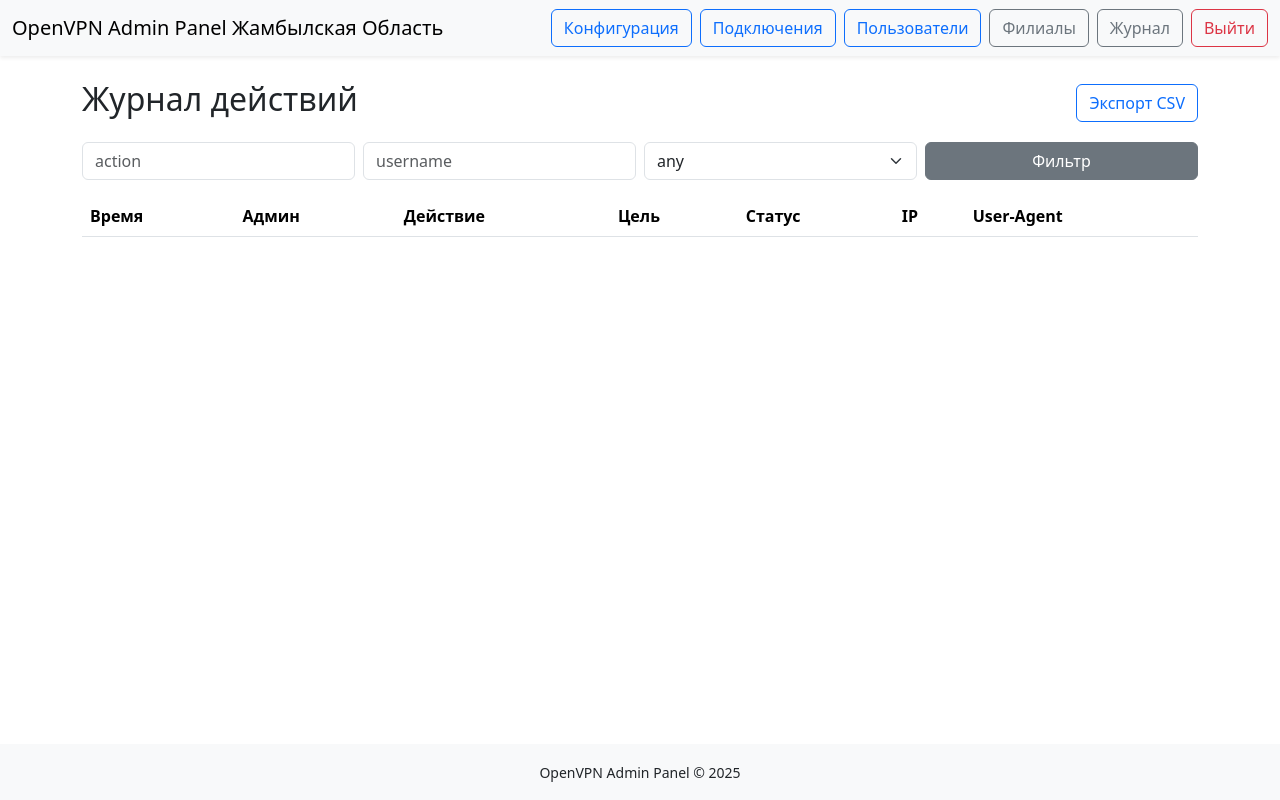
After one commit to lekha100101/openvpn-admin, a Flask app: page /audit in a window 1280 px wide. The commit adds this page. Run offline with Flask 3, Linux system fonts and the light colour scheme; a user stored in the database is signed in; tables that the repository leaves empty hold one stand-in row (values such as "Sample post"); lists and menus that the app fills with data are empty.

Commit message:
feat: audit + RBAC + admins UI; fix DB path to instance/data.db

```diff
--- a/app.py
+++ b/app.py
@@ -1,8 +1,9 @@
-from flask import Flask, render_template, request, redirect, url_for, flash, send_file, jsonify
+from flask import Flask, render_template, request, redirect, url_for, flash, send_file, jsonify, abort
 from flask_login import login_user, login_required, logout_user, current_user
 from flask_limiter import Limiter
 from flask_limiter.util import get_remote_address
-import datetime, socket, io
+import datetime, socket, io, os, logging
+from logging.handlers import RotatingFileHandler
 from extensions import db, login_manager
 from config import Config
 
@@ -12,11 +13,26 @@ def log_auth_attempt(timestamp, username, ip, result):
         log_file.write(log_line)
 
 def create_app():
+    import os
     app = Flask(__name__)
     app.config.from_object(Config)
 
+    os.makedirs(app.instance_path, exist_ok=True)
+    db_path = os.path.join(app.instance_path, "data.db")
+    app.config["SQLALCHEMY_DATABASE_URI"] = "sqlite:///" + db_path
+    app.logger.info(f"DB path set to {db_path}")
+
     # Передаём APP_TITLE во все шаблоны
     app.jinja_env.globals.update(APP_TITLE=app.config.get("APP_TITLE", "OpenVPN Admin"))
+
+    # === Файловый логгер веб-панели ===
+    os.makedirs(app.config['LOG_DIR'], exist_ok=True)
+    log_path = os.path.join(app.config['LOG_DIR'], app.config['LOG_FILE'])
+    _handler = RotatingFileHandler(log_path, maxBytes=10*1024*1024, backupCount=5)
+    _handler.setFormatter(logging.Formatter('%(asctime)s %(levelname)s %(name)s %(message)s'))
+    _handler.setLevel(logging.INFO)
+    app.logger.setLevel(logging.INFO)
+    app.logger.addHandler(_handler)
 
     limiter = Limiter(get_remote_address, default_limits=["200 per day", "50 per hour"])
     limiter.init_app(app)
@@ -26,6 +42,67 @@ def create_app():
     login_manager.login_view = 'login'
 
     from models import Admin, VPNUser, Branch
+    from models import AuditLog
+
+    # === RBAC: требование роли ===
+    def require_role(*roles):
+        def wrapper(fn):
+            from functools import wraps
+            @wraps(fn)
+            def inner(*args, **kwargs):
+                if not current_user.is_authenticated:
+                    return login_manager.unauthorized()
+                if not getattr(current_user, "is_active", True):
+                    abort(401)
+                if roles and getattr(current_user, "role", "viewer") not in roles:
+                    abort(403)
+                return fn(*args, **kwargs)
+            return inner
+        return wrapper
+
+    # === Аудит действий в БД + файл ===
+    def audit(action, target_type=None, target_id_getter=None):
+        """
+        action: str - код действия (например 'vpn.user.create')
+        target_type: str|None
+        target_id_getter: callable(view_args, form, json) -> str|None
+        """
+        def decorator(fn):
+            from functools import wraps
+            @wraps(fn)
+            def inner(*args, **kwargs):
+                ip = request.headers.get('X-Forwarded-For', request.remote_addr)
+                ua = request.headers.get('User-Agent', '')
+                username = getattr(current_user, 'username', None)
+                admin_id = getattr(current_user, 'id', None)
+                _target_type = target_type
+                _target_id = None
+                try:
+                    result = fn(*args, **kwargs)
+                    status = 'success'
+                    return result
+                except Exception as e:
+                    status = 'error'
+                    app.logger.exception("Action failed: %s", action)
+                    raise
+                finally:
+                    try:
+                        if callable(target_id_getter):
+                            _target_id = target_id_getter(request.view_args or {}, request.form, request.get_json(silent=True))
+                        al = AuditLog(
+                            admin_id=admin_id, username=username, action=action,
+                            target_type=_target_type, target_id=_target_id,
+                            status=status, details=None if status=='success' else 'error',
+                            ip_address=ip, user_agent=ua
+                        )
+                        db.session.add(al)
+                        db.session.commit()
+                    except Exception:
+                        db.session.rollback()
+                    app.logger.info("AUDIT action=%s user=%s status=%s ip=%s ua=%s target=%s:%s",
+                                    action, username, status, ip, ua, _target_type, _target_id)
+            return inner
+        return decorator
 
     @login_manager.user_loader
     def load_user(user_id):
@@ -39,7 +116,13 @@ def create_app():
             password = request.form['password']
             admin = Admin.query.filter_by(username=username).first()
             if admin and admin.check_password(password):
+                if not getattr(admin, 'is_active', True):
+                    flash('Учетная запись администратора отключена.', 'danger')
+                    return redirect(url_for('login'))
                 login_user(admin)
+                admin.last_login_at = datetime.datetime.utcnow()
+                db.session.commit()
+                app.logger.info("Admin login: %s", username)
                 flash('Вы успешно вошли в систему.', 'success')
                 return redirect(url_for('users'))
             else:
@@ -58,6 +141,9 @@ def create_app():
     @login_required
     def users():
         if request.method == 'POST':
+            # требуется роль 'admin' или 'superadmin' для создания
+            if not (current_user.is_authenticated and current_user.role in ('admin','superadmin')):
+                abort(403)
             first_name = request.form['first_name']
             last_name = request.form['last_name']
             username = request.form['username']
@@ -76,6 +162,18 @@ def create_app():
             new_user.set_password(password)
             db.session.add(new_user)
             db.session.commit()
+            # аудит
+            try:
+                db.session.add(AuditLog(
+                    admin_id=current_user.id, username=current_user.username,
+                    action='vpn.user.create', target_type='vpn_user',
+                    target_id=str(new_user.username), status='success',
+                    ip_address=request.remote_addr, user_agent=request.headers.get('User-Agent','')
+                ))
+                db.session.commit()
+            except Exception:
+                db.session.rollback()
+            app.logger.info("AUDIT action=vpn.user.create user=%s target=vpn_user:%s", current_user.username, new_user.username)
             flash('Пользователь успешно добавлен.', 'success')
             return redirect(url_for('users'))
 
@@ -96,6 +194,16 @@ def create_app():
             if password:
                 user.set_password(password)
             db.session.commit()
+            try:
+                db.session.add(AuditLog(
+                    admin_id=current_user.id, username=current_user.username,
+                    action='vpn.user.update', target_type='vpn_user',
+                    target_id=str(user.username), status='success',
+                    ip_address=request.remote_addr, user_agent=request.headers.get('User-Agent','')
+                ))
+                db.session.commit()
+            except Exception:
+                db.session.rollback()
             flash('Данные пользователя обновлены.', 'success')
             return redirect(url_for('users'))
 
@@ -107,6 +215,15 @@ def create_app():
         user = VPNUser.query.get_or_404(user_id)
         db.session.delete(user)
         db.session.commit()
+        try:
+            db.session.add(AuditLog(
+                admin_id=current_user.id, username=current_user.username,
+                action='vpn.user.delete', target_type='vpn_user', target_id=str(user.username),
+                status='success', ip_address=request.remote_addr, user_agent=request.headers.get('User-Agent','')
+            ))
+            db.session.commit()
+        except Exception:
+            db.session.rollback()
         flash('Пользователь удалён.', 'success')
         return redirect(url_for('users'))
 
@@ -120,6 +237,15 @@ def create_app():
                 return redirect(url_for('branches'))
             db.session.add(Branch(name=name))
             db.session.commit()
+            try:
+                db.session.add(AuditLog(
+                    admin_id=current_user.id, username=current_user.username,
+                    action='branch.create', target_type='branch', target_id=name,
+                    status='success', ip_address=request.remote_addr, user_agent=request.headers.get('User-Agent','')
+                ))
+                db.session.commit()
+            except Exception:
+                db.session.rollback()
             flash('Филиал успешно добавлен.', 'success')
             return redirect(url_for('branches'))
         return render_template('branches.html', branches=Branch.query.all())
@@ -131,6 +257,15 @@ def create_app():
         if request.method == 'POST':
             branch.name = request.form['name']
             db.session.commit()
+            try:
+                db.session.add(AuditLog(
+                    admin_id=current_user.id, username=current_user.username,
+                    action='branch.update', target_type='branch', target_id=str(branch.name),
+                    status='success', ip_address=request.remote_addr, user_agent=request.headers.get('User-Agent','')
+                ))
+                db.session.commit()
+            except Exception:
+                db.session.rollback()
             flash('Название филиала обновлено.', 'success')
             return redirect(url_for('branches'))
         return render_template('edit_branch.html', branch=branch)
@@ -144,6 +279,15 @@ def create_app():
             return redirect(url_for('branches'))
         db.session.delete(branch)
         db.session.commit()
+        try:
+            db.session.add(AuditLog(
+                admin_id=current_user.id, username=current_user.username,
+                action='branch.delete', target_type='branch', target_id=str(branch.name),
+                status='success', ip_address=request.remote_addr, user_agent=request.headers.get('User-Agent','')
+            ))
+            db.session.commit()
+        except Exception:
+            db.session.rollback()
         flash('Филиал удалён.', 'success')
         return redirect(url_for('branches'))
 
@@ -218,6 +362,15 @@ def create_app():
         user = VPNUser.query.get_or_404(user_id)
         user.is_active = not user.is_active
         db.session.commit()
+        try:
+            db.session.add(AuditLog(
+                admin_id=current_user.id, username=current_user.username,
+                action='vpn.user.toggle', target_type='vpn_user', target_id=str(user.username),
+                status='success', ip_address=request.remote_addr, user_agent=request.headers.get('User-Agent','')
+            ))
+            db.session.commit()
+        except Exception:
+            db.session.rollback()
         return redirect(url_for('users'))
 
     @app.route('/api/kill/<username>', methods=['POST'])
@@ -229,6 +382,15 @@ def create_app():
             s.sendall(f"kill {username}\n".encode())
             s.sendall(b"quit\n")
             s.close()
+            try:
+                db.session.add(AuditLog(
+                    admin_id=current_user.id, username=current_user.username,
+                    action='vpn.kill', target_type='vpn_session', target_id=username,
+                    status='success', ip_address=request.remote_addr, user_agent=request.headers.get('User-Agent','')
+                ))
+                db.session.commit()
+            except Exception:
+                db.session.rollback()
             return {"status": "success", "message": f"Пользователь {username} отключён"}, 200
         except Exception as e:
             return {"status": "error", "message": str(e)}, 500
@@ -242,10 +404,122 @@ def create_app():
         except FileNotFoundError:
             return "Конфигурационный файл не найден", 404
 
+        try:
+            if current_user.is_authenticated:
+                db.session.add(AuditLog(
+                    admin_id=current_user.id, username=current_user.username,
+                    action='config.download', target_type='config', target_id='client-template.ovpn',
+                    status='success', ip_address=request.remote_addr, user_agent=request.headers.get('User-Agent','')
+                ))
+                db.session.commit()
+        except Exception:
+            db.session.rollback()
+
         return send_file(io.BytesIO(content.encode()),
                          as_attachment=True,
                          download_name="client-config.ovpn",
                          mimetype='application/octet-stream')
+
+    # ===== Администраторы =====
+    @app.route('/admins', methods=['GET', 'POST'])
+    @login_required
+    @require_role('superadmin')
+    def admins():
+        if request.method == 'POST':
+            username = request.form['username'].strip()
+            password = request.form['password'].strip()
+            role     = request.form.get('role','admin')
+            if not username or not password or role not in ('viewer','admin','superadmin'):
+                flash('Проверьте поля формы.', 'danger'); return redirect(url_for('admins'))
+            if Admin.query.filter_by(username=username).first():
+                flash('Администратор уже существует.', 'danger'); return redirect(url_for('admins'))
+            a = Admin(username=username, role=role, is_active=True)
+            a.set_password(password)
+            db.session.add(a); db.session.commit()
+            try:
+                db.session.add(AuditLog(admin_id=current_user.id, username=current_user.username,
+                                        action='admin.create', target_type='admin', target_id=username,
+                                        status='success', ip_address=request.remote_addr, user_agent=request.headers.get('User-Agent','')))
+                db.session.commit()
+            except Exception: db.session.rollback()
+            flash('Администратор создан.', 'success'); return redirect(url_for('admins'))
+        return render_template('admins.html', admins=Admin.query.order_by(Admin.id.desc()).all())
+
+    @app.route('/admins/<int:admin_id>/toggle', methods=['POST'])
+    @login_required
+    @require_role('superadmin')
+    def admin_toggle(admin_id):
+        a = Admin.query.get_or_404(admin_id)
+        if a.id == current_user.id:
+            flash('Нельзя отключить самого себя.', 'warning'); return redirect(url_for('admins'))
+        a.is_active = not a.is_active; db.session.commit()
+        try:
+            db.session.add(AuditLog(admin_id=current_user.id, username=current_user.username,
+                                    action='admin.toggle', target_type='admin', target_id=str(admin_id),
+                                    status='success', ip_address=request.remote_addr, user_agent=request.headers.get('User-Agent','')))
+            db.session.commit()
+        except Exception: db.session.rollback()
+        flash('Статус обновлён.', 'success'); return redirect(url_for('admins'))
+
+    @app.route('/admins/<int:admin_id>/role', methods=['POST'])
+    @login_required
+    @require_role('superadmin')
+    def admin_change_role(admin_id):
+        a = Admin.query.get_or_404(admin_id)
+        new_role = request.form.get('role','viewer')
+        if new_role not in ('viewer','admin','superadmin'):
+            flash('Недопустимая роль.', 'danger'); return redirect(url_for('admins'))
+        a.role = new_role; db.session.commit()
+        try:
+            db.session.add(AuditLog(admin_id=current_user.id, username=current_user.username,
+                                    action='admin.change_role', target_type='admin', target_id=str(admin_id),
+                                    status='success', ip_address=request.remote_addr, user_agent=request.headers.get('User-Agent','')))
+            db.session.commit()
+        except Exception: db.session.rollback()
+        flash('Роль обновлена.', 'success'); return redirect(url_for('admins'))
+
+    @app.route('/admins/<int:admin_id>/reset_password', methods=['POST'])
+    @login_required
+    @require_role('superadmin')
+    def admin_reset_password(admin_id):
+        from secrets import token_urlsafe
+        a = Admin.query.get_or_404(admin_id)
+        temp_pass = token_urlsafe(12)
+        a.set_password(temp_pass); db.session.commit()
+        try:
+            db.session.add(AuditLog(admin_id=current_user.id, username=current_user.username,
+                                    action='admin.reset_password', target_type='admin', target_id=str(admin_id),
+                                    status='success', ip_address=request.remote_addr, user_agent=request.headers.get('User-Agent','')))
+            db.session.commit()
+        except Exception: db.session.rollback()
+        flash(f'Временный пароль: {temp_pass}', 'warning'); return redirect(url_for('admins'))
+
+    # ===== Аудит =====
+    @app.route('/audit')
+    @login_required
+    @require_role('admin','superadmin')
+    def audit_list():
+        q = AuditLog.query.order_by(AuditLog.created_at.desc())
+        action = request.args.get('action'); username = request.args.get('username'); status = request.args.get('status')
+        if action:   q = q.filter(AuditLog.action.ilike(f'%{action}%'))
+        if username: q = q.filter(AuditLog.username.ilike(f'%{username}%'))
+        if status:   q = q.filter(AuditLog.status==status)
+        rows = q.limit(2000).all()
+        return render_template('audit_list.html', rows=rows)
+
+    @app.route('/audit/export')
+    @login_required
+    @require_role('superadmin')
+    def audit_export_csv():
+        import csv, io
+        output = io.StringIO()
+        writer = csv.writer(output)
+        writer.writerow(['created_at','username','action','target_type','target_id','status','ip_address','user_agent','details'])
+        for r in AuditLog.query.order_by(AuditLog.created_at.desc()).all():
+            writer.writerow([r.created_at, r.username, r.action, r.target_type, r.target_id, r.status, r.ip_address, (r.user_agent or '')[:200], (r.details or '')[:200]])
+        from flask import Response
+        return Response(output.getvalue(), mimetype='text/csv',
+                        headers={'Content-Disposition':'attachment; filename=audit_export.csv'})
 
     return app
 
--- a/config.py
+++ b/config.py
@@ -15,6 +15,10 @@ class Config:
     # Название сайта
     APP_TITLE = "OpenVPN Admin Panel Жамбылская Область"
 
+    # Логирование веб-панели
+    LOG_DIR = os.environ.get("WEBADMIN_LOG_DIR", "logs")
+    LOG_FILE = os.environ.get("WEBADMIN_LOG_FILE", "webadmin.log")
+
     # Дополнительно (если понадобится позже)
     # MAIL_SERVER = "smtp.example.com"
     # MAIL_PORT = 587
--- /dev/null
+++ b/templates/audit_list.html
@@ -0,0 +1,44 @@
+{% extends "base.html" %}
+{% block title %}Журнал действий{% endblock %}
+{% block content %}
+<div class="d-flex justify-content-between align-items-center mb-3">
+  <h2>Журнал действий</h2>
+  <a class="btn btn-outline-primary" href="{{ url_for('audit_export_csv') }}">Экспорт CSV</a>
+</div>
+
+<form class="row g-2 mb-3" method="get">
+  <div class="col-md-3"><input name="action" class="form-control" placeholder="action" value="{{ request.args.get('action','') }}"></div>
+  <div class="col-md-3"><input name="username" class="form-control" placeholder="username" value="{{ request.args.get('username','') }}"></div>
+  <div class="col-md-3">
+    <select name="status" class="form-select">
+      <option value="">any</option>
+      <option value="success" {{ 'selected' if request.args.get('status')=='success' else '' }}>success</option>
+      <option value="error" {{ 'selected' if request.args.get('status')=='error' else '' }}>error</option>
+    </select>
+  </div>
+  <div class="col-md-3"><button class="btn btn-secondary w-100">Фильтр</button></div>
+</form>
+
+<div class="table-responsive">
+<table class="table table-striped table-hover">
+  <thead>
+    <tr>
+      <th>Время</th><th>Админ</th><th>Действие</th><th>Цель</th><th>Статус</th><th>IP</th><th>User-Agent</th>
+    </tr>
+  </thead>
+  <tbody>
+    {% for r in rows %}
+      <tr>
+        <td>{{ r.created_at }}</td>
+        <td>{{ r.username }}</td>
+        <td>{{ r.action }}</td>
+        <td>{{ (r.target_type or '') ~ ':' ~ (r.target_id or '') }}</td>
+        <td>{{ r.status }}</td>
+        <td>{{ r.ip_address }}</td>
+        <td><small class="text-muted">{{ r.user_agent }}</small></td>
+      </tr>
+    {% endfor %}
+  </tbody>
+</table>
+</div>
+{% endblock %}
--- a/templates/base.html
+++ b/templates/base.html
@@ -23,6 +23,12 @@
         <a href="{{ url_for('connections') }}" class="btn btn-outline-primary">Подключения</a>
         <a href="{{ url_for('users') }}" class="btn btn-outline-primary">Пользователи</a>
         <a href="{{ url_for('branches') }}" class="btn btn-outline-secondary">Филиалы</a>
+        {% if current_user.is_authenticated and current_user.role in ['admin','superadmin'] %}
+          <a href="{{ url_for('audit_list') }}" class="btn btn-outline-secondary">Журнал</a>
+        {% endif %}
+        {% if current_user.is_authenticated and current_user.role == 'superadmin' %}
+          <a href="{{ url_for('admins') }}" class="btn btn-outline-secondary">Администраторы</a>
+        {% endif %}
         <a href="{{ url_for('logout') }}" class="btn btn-outline-danger">Выйти</a>
       </div>
     </div>
```
Also changed, not shown: models.py (+20 -2 lines), setup_admin.py (+31 -27 lines), templates/admins.html (added, +49 -0 lines), 1 other file.
